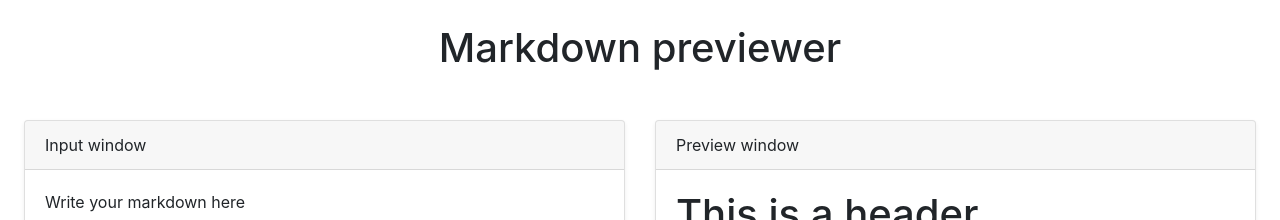
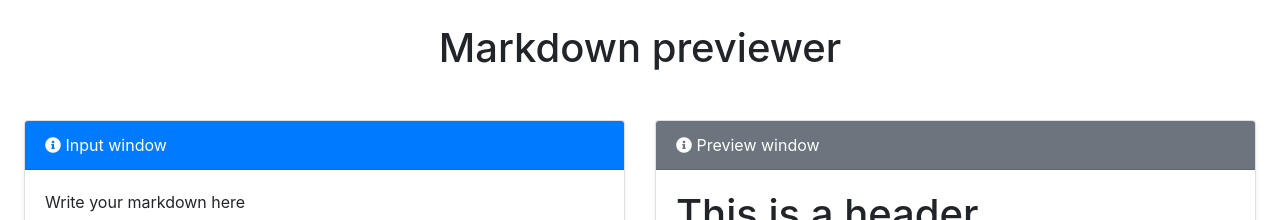
Before and after one commit to qvistdev09/markdown-previewer-portfolio, a React (Create React App) app: page / in a window 1280 px wide. Shown: the top 220 px of the page. Built offline with nearby package versions, Linux system fonts and the light colour scheme.

Commit message:
refine styles, add icons

```diff
--- a/public/index.html
+++ b/public/index.html
@@ -31,6 +31,12 @@
       integrity="sha384-9aIt2nRpC12Uk9gS9baDl411NQApFmC26EwAOH8WgZl5MYYxFfc+NcPb1dKGj7Sk"
       crossorigin="anonymous"
     />
+    <link
+      rel="stylesheet"
+      href="https://use.fontawesome.com/releases/v5.8.1/css/all.css"
+      integrity="sha384-50oBUHEmvpQ+1lW4y57PTFmhCaXp0ML5d60M1M7uH2+nqUivzIebhndOJK28anvf"
+      crossorigin="anonymous"
+    />
   </head>
   <body>
     <script src="https://cdn.freecodecamp.org/testable-projects-fcc/v1/bundle.js"></script>
--- a/src/App.js
+++ b/src/App.js
@@ -45,9 +45,9 @@ class App extends React.Component {
 
 function InputContainer(props) {
   return (
-    <div className="col-6">
+    <div className="col-sm">
       <div className="card shadow-sm">
-        <div className="card-header">{props.header}</div>
+        <div className="card-header bg-primary text-white"><i class="fas fa-info-circle"></i>{" " + props.header}</div>
         <div className="card-body">
           <form>
             <div className="form-group">
@@ -69,9 +69,9 @@ function InputContainer(props) {
 
 function PreviewContainer(props) {
   return (
-    <div className="col-6">
+    <div className="col-sm">
       <div className="card shadow-sm">
-        <div className="card-header">{props.header}</div>
+        <div className="card-header bg-secondary text-white"><i class="fas fa-info-circle"></i>{" " + props.header}</div>
         <div className="card-body">
           <div
             id="preview"
```
